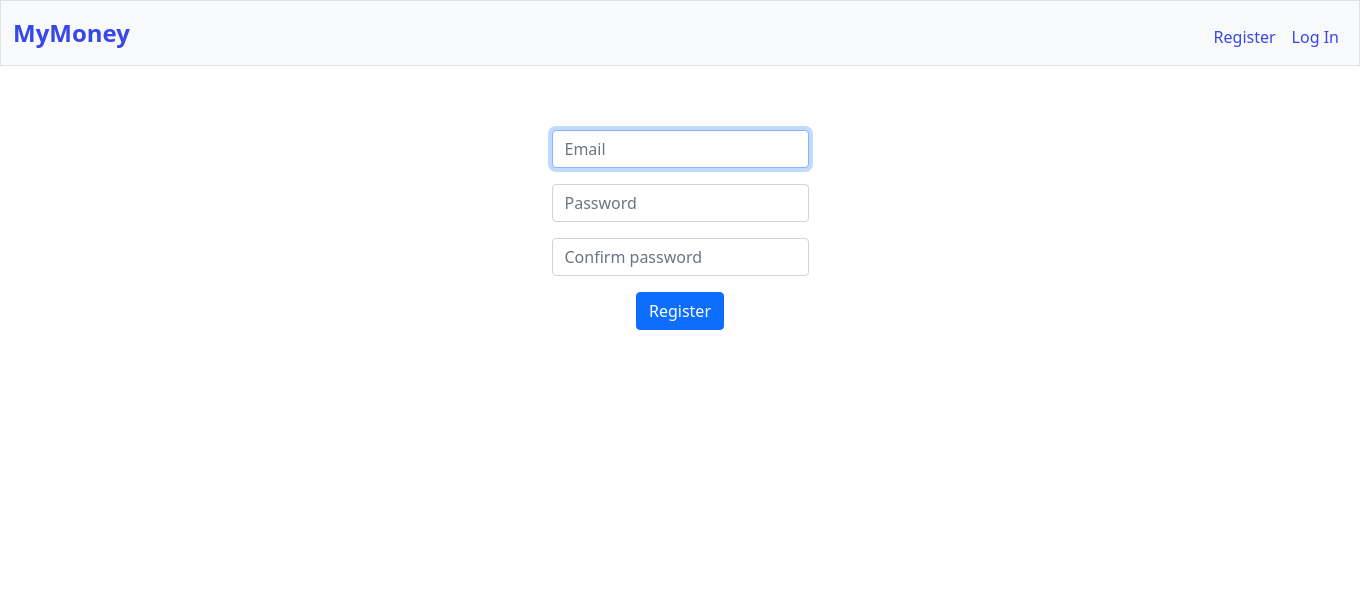
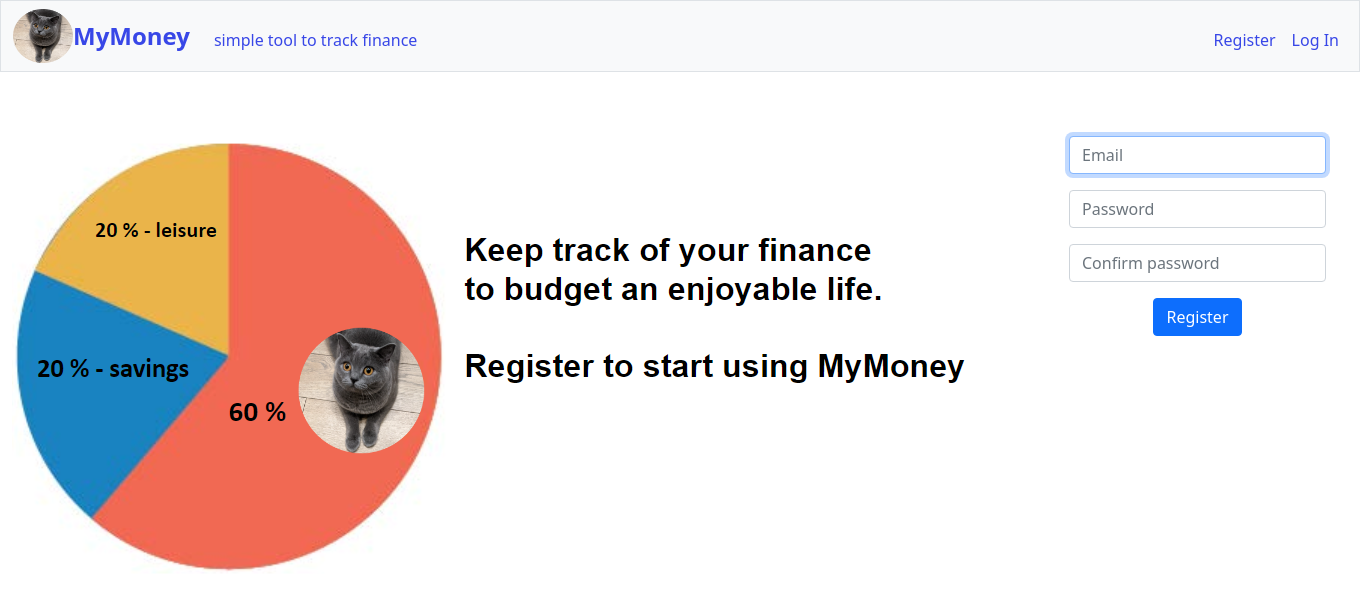
Before and after one commit to oloshandro/cs50, a Flask app: page /register in a window 1360 px wide. Shown: the top 611 px of the page. Run offline with Flask 2, Linux system fonts and the light colour scheme; some libraries are stand-ins or nearby versions.

Commit message:
final touch

```diff
--- a/final project/app.py
+++ b/final project/app.py
@@ -9,6 +9,7 @@ from flask_session import Session
 from tempfile import mkdtemp
 from werkzeug.security import check_password_hash, generate_password_hash
 from datetime import datetime, date, time, timezone
+from  itertools import chain
 
 from helpers import login_required
 
@@ -52,7 +53,7 @@ def after_request(response):
 def index():
     """Show logged in main page"""
     # show currect balance + accounts, categories, transactions, overview buttons
-    return render_template("expenses.html")
+    return render_template("expenses.html",)
 
 
 @app.route("/login", methods=["GET", "POST"])
@@ -89,7 +90,7 @@ def login():
         session["user_id"] = rows[0]["id"]
 
         # Redirect user to home page
-        return redirect("/")
+        return render_template("expenses.html")
 
     # User reached route via GET (as by clicking a link or via redirect)
     else:
@@ -155,7 +156,8 @@ def register():
                 user_id=session["user_id"], category=cat)
 
         # ??Redirect user to home page
-        return redirect("/")
+        # return redirect("/")
+        return render_template("expenses.html")
 
     #User reached route via GET (as by clicking a link or via redirect)
     else:
@@ -175,7 +177,7 @@ def account():
         # create a list with all the info about the stock and append it to a list of every stock owned by the user
         accounts.append(list((row['account_name'], row['currency'], row['balance'], row['currency_symbol'])))
     # render_template("account.html", accounts=accounts)
-
+    print(accounts)
 
     # creating new account via POST to /quote and validating the fields 'name', 'currency', 'balance'
     if request.method == "POST":
@@ -185,6 +187,9 @@ def account():
 
         if not account_name:
             return render_template("account.html", accounts=accounts, currencies=CURRENCIES, message="Please, create a name for your account")
+
+        if account_name in chain(*accounts):
+            return render_template("account.html", accounts=accounts, currencies=CURRENCIES, message="You already have an account with such name. Please, create another name")
 
         if not currency or currency not in CURRENCIES:
             return render_template("account.html", accounts=accounts, currencies=CURRENCIES, message="Please, choose the currency from the field")
@@ -289,7 +294,10 @@ def expenses():
             return render_template("expenses.html", categories=categories, accounts=accounts, message="Please, add the amount money spent")
 
         if not description:
-            return render_template("expenses.html", categories=categories, accounts=accounts)
+            return render_template("expenses.html", categories=categories, accounts=accounts, message="Please, add the description")
+
+        if not category or not account_name or not amount or not description:
+            return render_template("income.html", categories=categories, accounts=accounts, message="Something went wrong. Please try again")
 
 
         # # check if there is enough money on the account
@@ -381,8 +389,11 @@ def income():
         if not amount:
             return render_template("income.html", categories=categories, accounts=accounts, message="Please, add the amount money earned")
 
-        # if not description:
-        #     return render_template("income.html", categories=categories, accounts=accounts)
+        if not description:
+            return render_template("income.html", categories=categories, accounts=accounts, message="Please, add the description")
+
+        if not category or not account_name or not amount or not description:
+            return render_template("income.html", categories=categories, accounts=accounts, message="Something went wrong. Please try again")
 
         # insert new category into the transactions table
         transaction_date = str(datetime.now())[0:10]
--- a/final project/static/styles.css
+++ b/final project/static/styles.css
@@ -25,6 +25,12 @@ nav a.navbar-brand
     font-weight: 600;
 }
 
+.register {
+    display: flex;
+    width: 55%
+}
+
+
 .navbar-light .navbar-nav .nav-link
 {
     color: rgb(56, 71, 231) !important;
--- a/final project/templates/layout.html
+++ b/final project/templates/layout.html
@@ -14,6 +14,7 @@
 
         <!-- https://favicon.io/emoji-favicons/money-bag/
         <link href="/static/favicon.ico" rel="icon"> -->
+        <link rel="shortcut icon" href="static/catMyMoney.png" type="image/cat-icon">
 
         <title>MyMoney: {% block title %}{% endblock %}</title>
 
@@ -22,7 +23,19 @@
     <body>
         <nav class="bg-light border navbar-light navbar navbar-expand-md">
             <div class="container-fluid">
-                <a class="navbar-brand" href="/">MyMoney</span></a>
+
+                {% if session["user_id"] %}
+                <img src="static/catMyMoney.png" alt="" width="60" height="54" class="d-inline-block align-text-bottom">
+                <a class="navbar-brand" href="/expenses">MyMoney</span></a>
+
+                {% else %}
+                <img src="static/catMyMoney.png" alt="" width="60" height="54" class="d-inline-block align-text-bottom">
+                <a class="navbar-brand" href="/expenses">MyMoney</span></a>
+                <ul class="navbar-nav ms-auto mt-2">
+                    <li class="nav-item"><a class="nav-link">simple tool to track finance</a></li>
+                </ul>
+                {% endif %}
+
                 <button aria-controls="navbar" aria-expanded="false" aria-label="Toggle navigation" class="navbar-toggler" data-bs-target="#navbar" data-bs-toggle="collapse" type="button">
                     <span class="navbar-toggler-icon"></span>
                 </button>
@@ -33,12 +46,14 @@
                             <li class="nav-item"><a class="nav-link" href="/categories">MyCategories</a></li>
                             <li class="nav-item"><a class="nav-link" href="/transactions">MyTransactions</a></li>
                             <!-- <li class="nav-item"><a class="nav-link" href="/overview">MyOverview</a></li> -->
+
                         </ul>
                         <ul class="navbar-nav ms-auto mt-2">
                             <li class="nav-item"><a class="nav-link"> {{ session["user_id"]["email"] }}</a></li>
                             <li class="nav-item"><a class="nav-link" href="/logout">Log Out</a></li>
                         </ul>
                     {% else %}
+
                         <ul class="navbar-nav ms-auto mt-2">
                             <li class="nav-item"><a class="nav-link" href="/register">Register</a></li>
                             <li class="nav-item"><a class="nav-link" href="/login">Log In</a></li>
--- a/final project/templates/login.html
+++ b/final project/templates/login.html
@@ -5,6 +5,9 @@
 {% endblock %}
 
 {% block main %}
+<div class="register">
+    <img src="static/sloganMyMoney.png" class="card-img-middle" alt="sloganMyMoney">
+
     <form action="/login" method="post">
         {% if message %}
         <div class="alert alert-primary mb-0 text-center" role="alert"> {{ message }} </div>
@@ -18,4 +21,5 @@
         </div>
         <button class="btn btn-primary" type="submit">Log in</button>
     </form>
+</div>
 {% endblock %}
--- a/final project/templates/register.html
+++ b/final project/templates/register.html
@@ -5,6 +5,9 @@
 {% endblock %}
 
 {% block main %}
+<div class="register">
+    <img src="static/sloganMyMoney.png" class="card-img-middle" alt="sloganMyMoney">
+
     <form action="/register" method="post">
         {% if message %}
         <div class="alert alert-primary mb-0 text-center" role="alert"> {{ message }} </div>
@@ -21,4 +24,5 @@
         </div>
         <button class="btn btn-primary" type="submit">Register</button>
     </form>
+</div>
 {% endblock %}
--- a/final project/templates/transactions.html
+++ b/final project/templates/transactions.html
@@ -13,7 +13,7 @@
               <th class="text-middle"> Category </th>
               <th class="text-middle"> Amount </th>
               <th class="text-middle"> Description </th>
-              <th class="text-middle"> Transacted </th>
+              <th class="text-middle"> Date </th>
           </tr>
       </thead>
       <tbody>
```
Also changed, not shown: final project/templates/account.html (+21 -21 lines), final project/templates/categories.html (+8 -26 lines), final project/MyMoney.db, final project/README.md (added), final project/static/catMyMoney.png (added), final project/static/sloganMyMoney.png (added), final project/tables.txt (line endings or trailing spaces), 1 other file.
